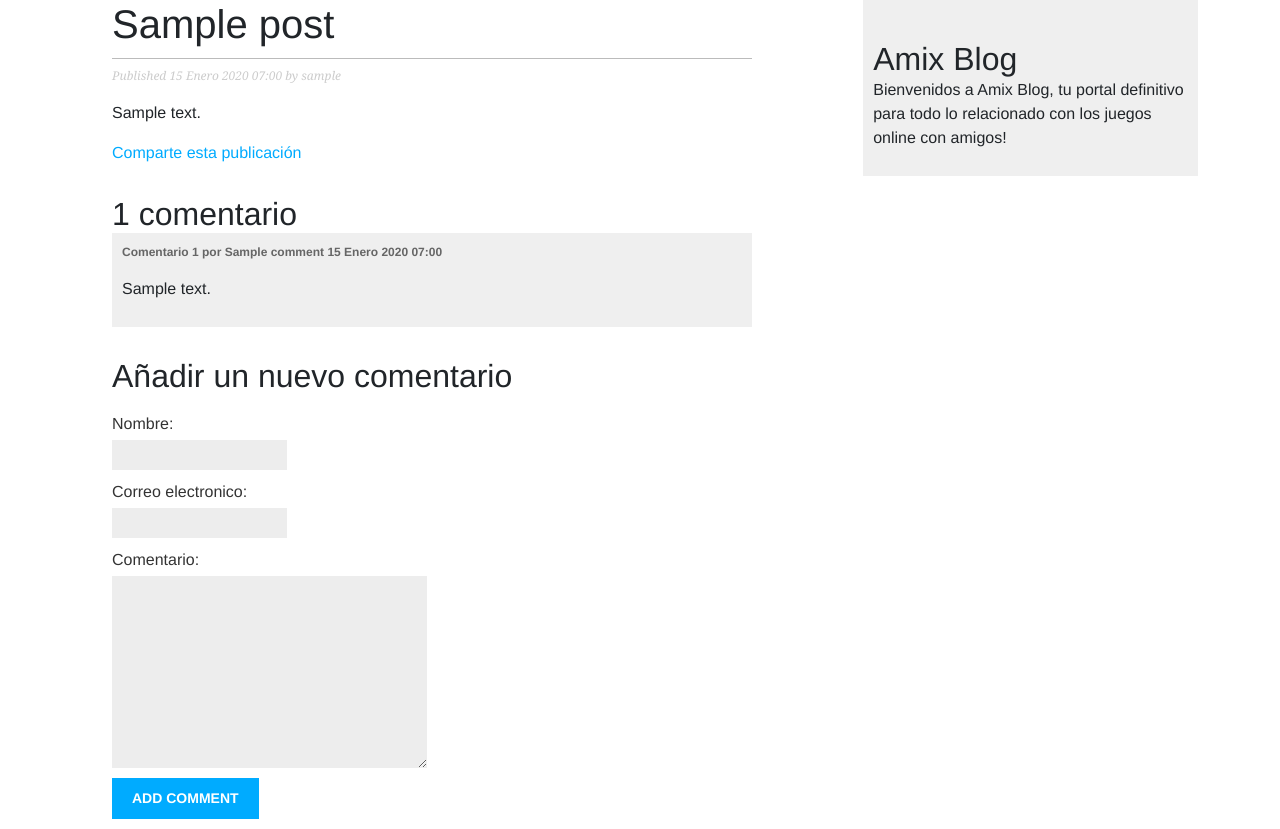
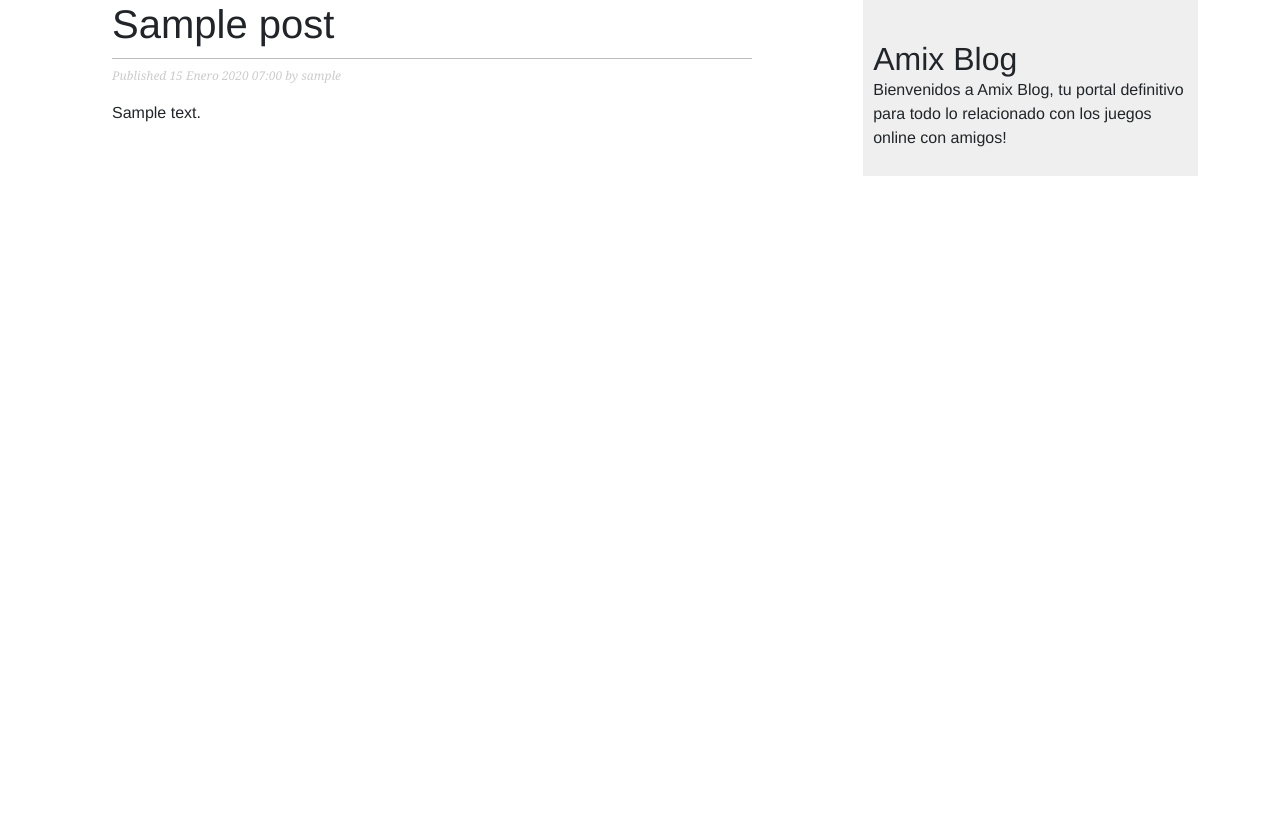
Before and after one commit to ALucasE/amix-blog, a Django app: a page that uses templates/blog/post/detail.html in a window 1280 px wide. After the commit the page ends 176 px from the top, so only its background shows below. Run offline with Django 4.2, Linux system fonts and the light colour scheme; tables that the repository leaves empty hold one stand-in row (values such as "Sample post").

Commit message:
Revert "Develop"

```diff
--- a/amix_blog/settings.py
+++ b/amix_blog/settings.py
@@ -146,9 +146,3 @@ MEDIA_ROOT = BASE_DIR / 'media'
 # https://docs.djangoproject.com/en/4.2/ref/settings/#default-auto-field
 
 DEFAULT_AUTO_FIELD = 'django.db.models.BigAutoField'
-
-
-EMAIL_HOST = config('EMAIL_HOST')
-EMAIL_HOST_USER = config('EMAIL_HOST_USER')
-EMAIL_HOST_PASSWORD = config('EMAIL_HOST_PASSWORD')
-EMAIL_PORT = config('EMAIL_PORT')
--- a/blog/forms.py
+++ /dev/null
@@ -1,15 +0,0 @@
-from django import forms
-from .models import Comment
-
-
-class EmailPostForm(forms.Form):
-    name = forms.CharField(max_length=25)
-    email = forms.EmailField()
-    to = forms.EmailField()
-    comments = forms.CharField(required=False, widget=forms.Textarea)
-
-
-class CommentForm(forms.ModelForm):
-    class Meta:
-        model = Comment
-        fields = ['name', 'email', 'body']
--- a/blog/models.py
+++ b/blog/models.py
@@ -15,14 +15,14 @@ class Post(models.Model):
         DRAFT = 'DF', 'Borrador'
         PUBLISHED = 'PB', 'Publicado'
 
-    title = models.CharField(max_length=250, verbose_name='Titulo')
+    title = models.CharField(max_length=250)
     slug = models.SlugField(
         max_length=250,
         unique_for_date='publish',
     )
-    author = models.ForeignKey(settings.AUTH_USER_MODEL, on_delete=models.CASCADE, related_name='blog_post', verbose_name='Autor')
-    body = models.TextField(verbose_name='Cuerpo')
-    publish = models.DateTimeField(default=timezone.now, verbose_name='Fecha de publicacion')
+    author = models.ForeignKey(settings.AUTH_USER_MODEL, on_delete=models.CASCADE, related_name='blog_post')
+    body = models.TextField()
+    publish = models.DateTimeField(default=timezone.now)
     created = models.DateTimeField(auto_now_add=True, verbose_name='Fecha de creacion')
     updated = models.DateTimeField(auto_now=True, verbose_name='Fecha de modificación')
     status = models.CharField(max_length=2, choices=Status.choices, default=Status.DRAFT, verbose_name='Estado')
@@ -46,24 +46,3 @@ class Post(models.Model):
 
     def get_absolute_url(self):
         return reverse('blog:post_detail', args=[self.publish.year, self.publish.month, self.publish.day, self.slug])
-
-
-class Comment(models.Model):
-    post = models.ForeignKey(Post, on_delete=models.CASCADE, related_name='comments', verbose_name='Publicación')
-    name = models.CharField(max_length=80, verbose_name='Nombre')
-    email = models.EmailField(verbose_name='Correo electronico')
-    body = models.TextField(verbose_name='Comentario')
-    created = models.DateTimeField(auto_now_add=True, verbose_name='Fecha de creacion')
-    updated = models.DateTimeField(auto_now=True, verbose_name='Fecha de modificación')
-    active = models.BooleanField(default=True)
-
-    class Meta:
-        verbose_name = 'Comentario'
-        verbose_name_plural = 'Comentarios'
-        ordering = ['created']
-        indexes = [
-            models.Index(fields=['created']),
-        ]
-
-    def __str__(self):
-        return f'Comment by {self.name} on {self.post}'
--- a/blog/urls.py
+++ b/blog/urls.py
@@ -1,13 +1,11 @@
 from django.urls import path
-from .views import post_list, post_detail, PostListView, post_share, post_comment
+from .views import post_list, post_detail, PostListView
 
 app_name = 'blog'
 
 urlpatterns = [
     # post views
-    # path('def/', post_list, name='post_list'),
     path('', PostListView.as_view(), name='post_list'),
-    path('<int:post_id>/share/', post_share, name='post_share'),
     path('<int:year>/<int:month>/<int:day>/<slug:post>/', post_detail, name='post_detail'),
-    path('<int:post_id>/comment/', post_comment, name='post_comment'),
+    path('def/', post_list, name='post_list'),
 ]
--- a/blog/views.py
+++ b/blog/views.py
@@ -1,10 +1,7 @@
 from django.shortcuts import render, get_object_or_404
 from django.views.generic import ListView
 from django.core.paginator import Paginator, EmptyPage, PageNotAnInteger
-from django.core.mail import send_mail
-from django.views.decorators.http import require_POST
-from .models import Post, Comment
-from .forms import EmailPostForm, CommentForm
+from .models import Post
 
 # Create your views here.
 
@@ -30,9 +27,7 @@ def post_detail(request, year, month, day, post):
     post = get_object_or_404(
         Post, status=Post.Status.PUBLISHED, slug=post, publish__year=year, publish__month=month, publish__day=day
     )
-    comments = post.comments.filter(active=True)
-    form = CommentForm()
-    context = {'post': post, 'comments': comments, 'form': form}
+    context = {'post': post}
     return render(request, 'blog/post/detail.html', context)
 
 
@@ -41,37 +36,3 @@ class PostListView(ListView):
     context_object_name = 'posts'
     paginate_by = 3
     template_name = 'blog/post/list.html'
-
-
-def post_share(request, post_id):
-    post = get_object_or_404(Post, id=post_id, status=Post.Status.PUBLISHED)
-    sent = False
-    if request.method == 'POST':
-        form = EmailPostForm(request.POST)
-        if form.is_valid():
-            form_data = form.cleaned_data
-            post_url = request.build_absolute_uri(post.get_absolute_url())
-
-            subject = f"{form_data['name']} recommends you read " f"{post.title}"
-            message = (
-                f"Read {post.title} at {post_url}\n\n" f"{form_data['name']}\'s comments: {form_data['comments']}"
-            )
-            send_mail(subject, message, 'f39dceba809abd@inbox.mailtrap.io', [form_data['to']])
-            sent = True
-    else:
-        form = EmailPostForm()
-    context = {'post': post, 'form': form, 'sent': sent}
-    return render(request, 'blog/post/share.html', context)
-
-
-@require_POST
-def post_comment(request, post_id):
-    post = get_object_or_404(Post, id=post_id, status=Post.Status.PUBLISHED)
-    comment = None
-    form = CommentForm(data=request.POST)
-    if form.is_valid():
-        comment = form.save(commit=False)
-        comment.post = post
-        comment.save()
-    context = {'post': post, 'form': form, 'comment': comment}
-    return render(request, 'blog/post/comment.html', context)
--- a/templates/blog/post/detail.html
+++ b/templates/blog/post/detail.html
@@ -6,26 +6,4 @@
   Published {{ post.publish }} by {{ post.author }}
 </p>
 {{ post.body|linebreaks }}
-<p>
-  <a href="{% url 'blog:post_share' post.id %}">
-    Comparte esta publicación
-  </a>
-</p>
-{% with comments.count as total_comments %}
-<h2>
-  {{ total_comments }} comentario{{ total_comments|pluralize }}
-</h2>
-{% endwith %}
-{% for comment in comments %}
-<div class="comment">
-  <p class="info">
-    Comentario {{ forloop.counter }} por {{ comment.name }}
-    {{ comment.created }}
-  </p>
-  {{ comment.body|linebreaks }}
-</div>
-{% empty %}
-<p>No hay comentarios.</p>
-{% endfor %}
-{% include "blog/post/includes/comment_form.html" %}
 {% endblock %}
--- a/templates/blog/post/includes/comment_form.html
+++ /dev/null
@@ -1,6 +0,0 @@
-<h2>Añadir un nuevo comentario</h2>
-<form action="{% url 'blog:post_comment' post.id %}" method="post">
-  {{ form.as_p }}
-  {% csrf_token %}
-  <p><input type="submit" value="Add comment"></p>
-</form>
```
Also changed, not shown: blog/admin.py (+1 -8 lines), requirements.txt (+0 -10 lines), templates/blog/post/comment.html (deleted, +0 -10 lines), templates/blog/post/share.html (deleted, +0 -17 lines), README.md, blog/migrations/0003_alter_post_author_alter_post_body_alter_post_publish_and_more.py (deleted), docker-compose.example.yml (line endings or trailing spaces), 4 other files.
